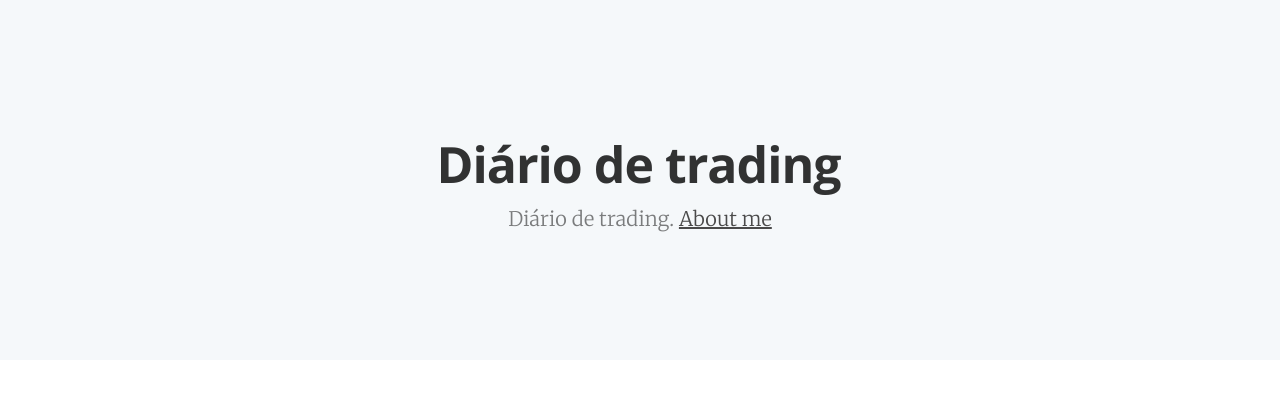
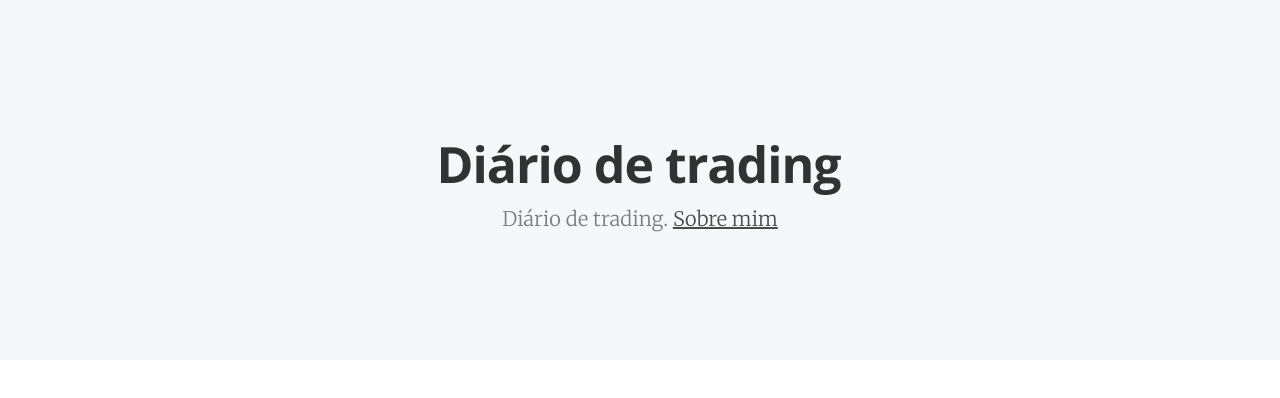
Before and after one commit to marcelogrcia/marcelogrcia.github.io, a Jekyll site: the page built from index.html, in a window 1280 px wide. Shown: the top 398 px of the page. Built offline with Jekyll 4.4.1, drawn with Linux system fonts in a browser that asks for light colours; the list of posts is cut into pages by our own code.

Commit message:
Sobre mim

```diff
--- a/index.html
+++ b/index.html
@@ -18,7 +18,7 @@
             <h1 class="page-title">{{ site.name }}</h1>
             <h2 class="page-description">
                 {% if site.description %} {{ site.description }}. {% endif %}
-                {% if page.about %} <a href='{{page.about | relative_url}}'> About me </a> {% endif %}
+                {% if page.about %} <a href='{{page.about | relative_url}}'> Sobre mim </a> {% endif %}
             </h2>
         </div>
     </div>
```
